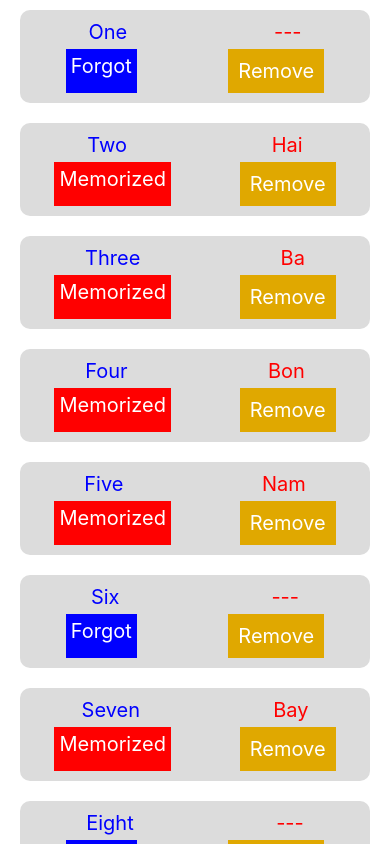
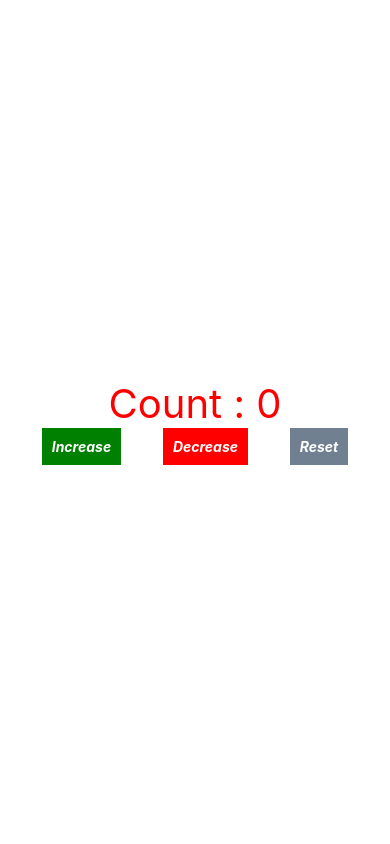
Before and after one commit to tram0808/tram0808, a React Native app: screen / in a window 390 px wide. Built offline with nearby package versions, Linux system fonts and the light colour scheme.

Commit message:
mounting

```diff
--- a/App.js
+++ b/App.js
@@ -2,7 +2,7 @@
 import React, { Component } from 'react';
 import { View, Text, StyleSheet, ScrollView } from 'react-native';
 import Word from './src/common/Word';
-
+import Box from './src/common/Box';
 const words = [
   {id: '1', en: 'One', vn: 'Mot', isMemorized:true},
   {id: '2', en: 'Two', vn: 'Hai', isMemorized:false},
@@ -19,11 +19,12 @@
   render() {
     return (
       <View style={styles.container}>
-        <ScrollView>
+        {/* <ScrollView showsVerticalScrollIndicator={false}>
           {words.map(word => (
             <Word word={word} key={word.en} />
           ))}
-        </ScrollView>
+        </ScrollView> */}
+        <Box/>
     </View>
     );
   }
--- /dev/null
+++ b/src/common/Box.js
@@ -0,0 +1,76 @@
+import React, {Component} from 'react';
+import {Text, View, TouchableOpacity} from 'react-native';
+
+export default class Box extends Component {
+    constructor (props){
+        super (props)
+        this.state ={
+            count :0
+        };
+        console.log('Constructor');
+    }
+    UNSAFE_componentWillMount() {
+        console.log('UNSAFE_componentWillMount');
+      }
+  render() {
+      console.log('render');
+      let count = 0;
+    return (
+    <View
+        style={{
+          flex: 1,
+          flexDirection: 'column',
+          justifyContent: 'center',
+          alignItems: 'center',
+        }}>
+        <Text style={{
+            color: 'red',
+            fontSize: 40
+            }}>
+          Count : {this.state.count}
+        </Text>
+        <View
+          style={{
+            width: '100%',
+            flexDirection: 'row',
+            justifyContent: 'space-evenly',
+          }}>
+            <TouchableOpacity
+            onPress={function(){
+                count = count+1;
+                alert(count);
+            }}
+            style={{backgroundColor: 'green', padding: 10}}>
+                <Text style={{
+                color: 'white',
+                fontStyle: 'italic',
+                fontWeight: 'bold'}}>
+                Increase
+                </Text>
+            </TouchableOpacity>
+            <TouchableOpacity style={{
+                backgroundColor: 'red',
+                padding: 10}}>
+                <Text style={{
+                    color: 'white',
+                    fontStyle: 'italic',
+                    fontWeight: 'bold'}}>
+                Decrease
+                </Text>
+          </TouchableOpacity>
+          <TouchableOpacity style={{
+              backgroundColor: 'slategray',
+              padding: 10}}>
+            <Text
+              style={{
+                  color: 'white',
+                  fontStyle: 'italic',
+                  fontWeight: 'bold'}}>
+              Reset
+            </Text>
+          </TouchableOpacity>
+        </View>
+      </View>
+    );
+  }
+}
```
